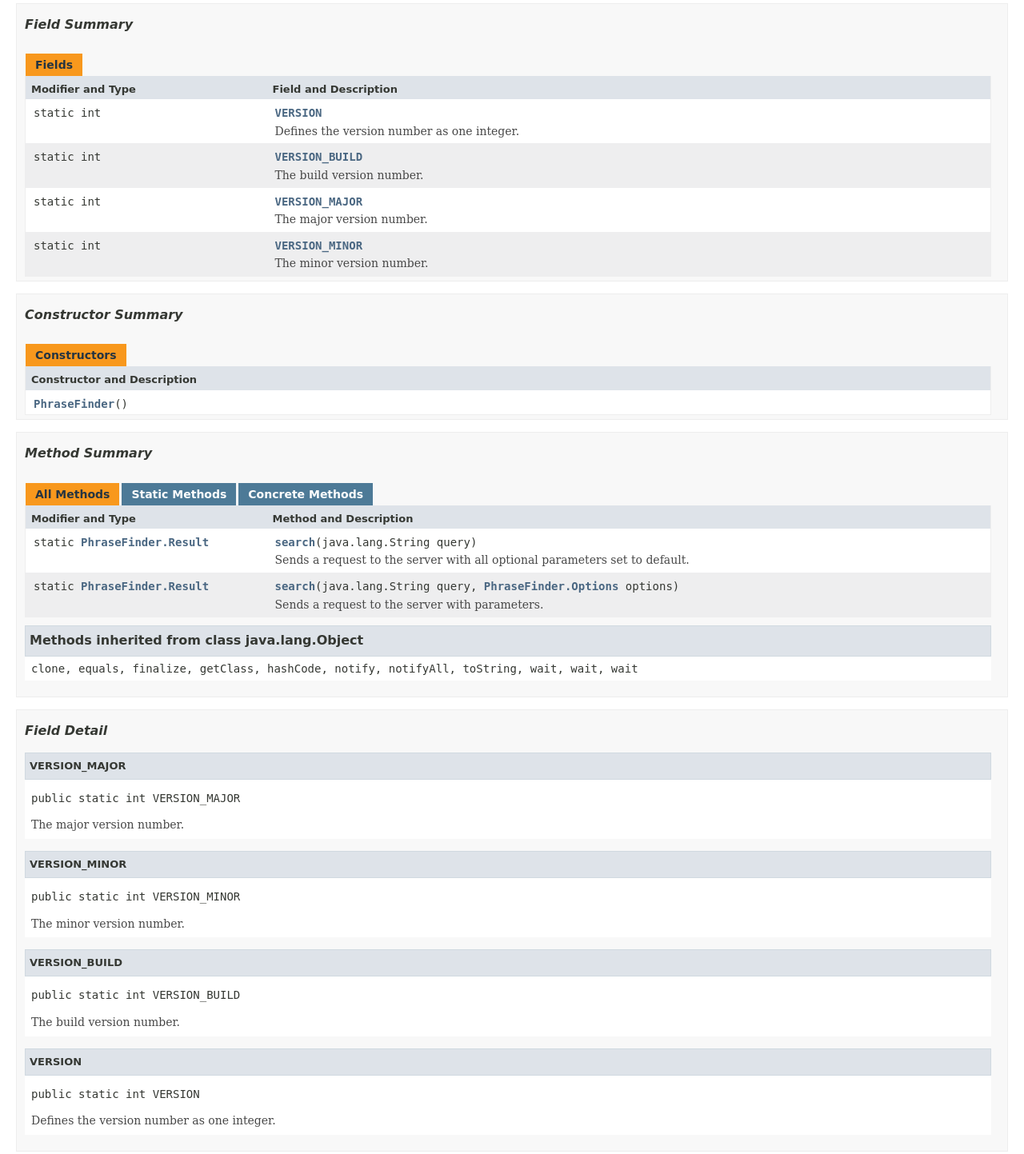
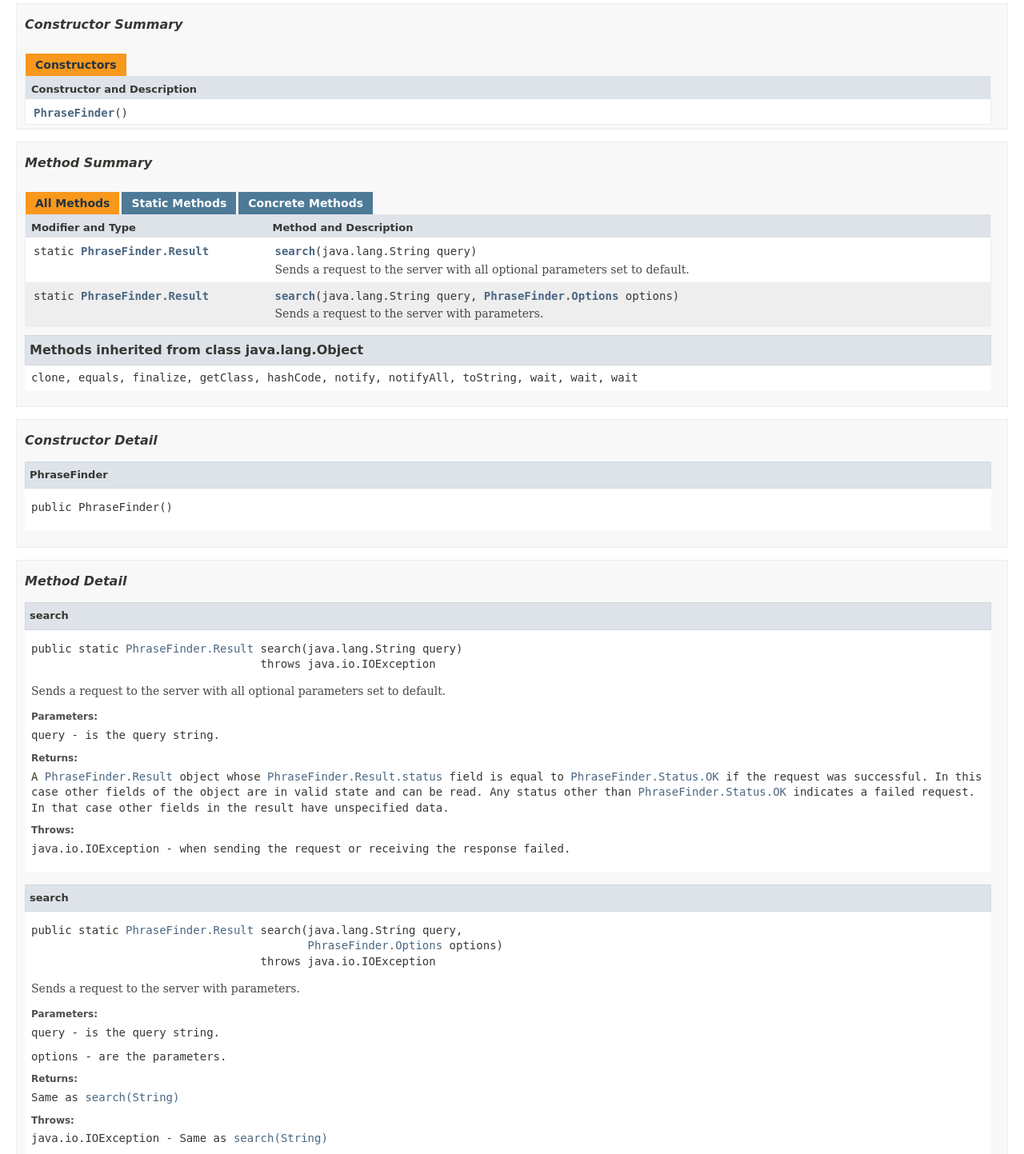
Before and after one commit to rsadasiv/phrasefinder, a plain HTML site: page docs/io/phrasefinder/PhraseFinder.html in a window 1280 px wide. Shown: the part 798-2241 px from the top of the page at 80% size. Drawn offline with Linux system fonts and the light colour scheme; a web font is replaced by a local one.

Commit message:
Regenerated

```diff
--- a/docs/io/phrasefinder/PhraseFinder.html
+++ b/docs/io/phrasefinder/PhraseFinder.html
@@ -2,7 +2,7 @@
 <!-- NewPage -->
 <html lang="en">
 <head>
-<!-- Generated by javadoc (1.8.0_151) on Tue Dec 05 13:34:00 CET 2017 -->
+<!-- Generated by javadoc (1.8.0_151) on Tue Dec 05 17:15:00 CET 2017 -->
 <title>PhraseFinder</title>
 <meta name="date" content="2017-12-05">
 <link rel="stylesheet" type="text/css" href="../../stylesheet.css" title="Style">
@@ -73,13 +73,13 @@ var activeTableTab = "activeTableTab";
 <ul class="subNavList">
 <li>Summary:&nbsp;</li>
 <li><a href="#nested.class.summary">Nested</a>&nbsp;|&nbsp;</li>
-<li><a href="#field.summary">Field</a>&nbsp;|&nbsp;</li>
+<li>Field&nbsp;|&nbsp;</li>
 <li><a href="#constructor.summary">Constr</a>&nbsp;|&nbsp;</li>
 <li><a href="#method.summary">Method</a></li>
 </ul>
 <ul class="subNavList">
 <li>Detail:&nbsp;</li>
-<li><a href="#field.detail">Field</a>&nbsp;|&nbsp;</li>
+<li>Field&nbsp;|&nbsp;</li>
 <li><a href="#constructor.detail">Constr</a>&nbsp;|&nbsp;</li>
 <li><a href="#method.detail">Method</a></li>
 </ul>
@@ -170,45 +170,6 @@ extends java.lang.Object</pre>
 </table>
 </li>
 </ul>
-<!-- =========== FIELD SUMMARY =========== -->
-<ul class="blockList">
-<li class="blockList"><a name="field.summary">
-<!--   -->
-</a>
-<h3>Field Summary</h3>
-<table class="memberSummary" border="0" cellpadding="3" cellspacing="0" summary="Field Summary table, listing fields, and an explanation">
-<caption><span>Fields</span><span class="tabEnd">&nbsp;</span></caption>
-<tr>
-<th class="colFirst" scope="col">Modifier and Type</th>
-<th class="colLast" scope="col">Field and Description</th>
-</tr>
-<tr class="altColor">
-<td class="colFirst"><code>static int</code></td>
-<td class="colLast"><code><span class="memberNameLink"><a href="../../io/phrasefinder/PhraseFinder.html#VERSION">VERSION</a></span></code>
-<div class="block">Defines the version number as one integer.</div>
-</td>
-</tr>
-<tr class="rowColor">
-<td class="colFirst"><code>static int</code></td>
-<td class="colLast"><code><span class="memberNameLink"><a href="../../io/phrasefinder/PhraseFinder.html#VERSION_BUILD">VERSION_BUILD</a></span></code>
-<div class="block">The build version number.</div>
-</td>
-</tr>
-<tr class="altColor">
-<td class="colFirst"><code>static int</code></td>
-<td class="colLast"><code><span class="memberNameLink"><a href="../../io/phrasefinder/PhraseFinder.html#VERSION_MAJOR">VERSION_MAJOR</a></span></code>
-<div class="block">The major version number.</div>
-</td>
-</tr>
-<tr class="rowColor">
-<td class="colFirst"><code>static int</code></td>
-<td class="colLast"><code><span class="memberNameLink"><a href="../../io/phrasefinder/PhraseFinder.html#VERSION_MINOR">VERSION_MINOR</a></span></code>
-<div class="block">The minor version number.</div>
-</td>
-</tr>
-</table>
-</li>
-</ul>
 <!-- ======== CONSTRUCTOR SUMMARY ======== -->
 <ul class="blockList">
 <li class="blockList"><a name="constructor.summary">
@@ -267,54 +228,6 @@ extends java.lang.Object</pre>
 <div class="details">
 <ul class="blockList">
 <li class="blockList">
-<!-- ============ FIELD DETAIL =========== -->
-<ul class="blockList">
-<li class="blockList"><a name="field.detail">
-<!--   -->
-</a>
-<h3>Field Detail</h3>
-<a name="VERSION_MAJOR">
-<!--   -->
-</a>
-<ul class="blockList">
-<li class="blockList">
-<h4>VERSION_MAJOR</h4>
-<pre>public static&nbsp;int VERSION_MAJOR</pre>
-<div class="block">The major version number.</div>
-</li>
-</ul>
-<a name="VERSION_MINOR">
-<!--   -->
-</a>
-<ul class="blockList">
-<li class="blockList">
-<h4>VERSION_MINOR</h4>
-<pre>public static&nbsp;int VERSION_MINOR</pre>
-<div class="block">The minor version number.</div>
-</li>
-</ul>
-<a name="VERSION_BUILD">
-<!--   -->
-</a>
-<ul class="blockList">
-<li class="blockList">
-<h4>VERSION_BUILD</h4>
-<pre>public static&nbsp;int VERSION_BUILD</pre>
-<div class="block">The build version number.</div>
-</li>
-</ul>
-<a name="VERSION">
-<!--   -->
-</a>
-<ul class="blockListLast">
-<li class="blockList">
-<h4>VERSION</h4>
-<pre>public static&nbsp;int VERSION</pre>
-<div class="block">Defines the version number as one integer.</div>
-</li>
-</ul>
-</li>
-</ul>
 <!-- ========= CONSTRUCTOR DETAIL ======== -->
 <ul class="blockList">
 <li class="blockList"><a name="constructor.detail">
@@ -433,13 +346,13 @@ extends java.lang.Object</pre>
 <ul class="subNavList">
 <li>Summary:&nbsp;</li>
 <li><a href="#nested.class.summary">Nested</a>&nbsp;|&nbsp;</li>
-<li><a href="#field.summary">Field</a>&nbsp;|&nbsp;</li>
+<li>Field&nbsp;|&nbsp;</li>
 <li><a href="#constructor.summary">Constr</a>&nbsp;|&nbsp;</li>
 <li><a href="#method.summary">Method</a></li>
 </ul>
 <ul class="subNavList">
 <li>Detail:&nbsp;</li>
-<li><a href="#field.detail">Field</a>&nbsp;|&nbsp;</li>
+<li>Field&nbsp;|&nbsp;</li>
 <li><a href="#constructor.detail">Constr</a>&nbsp;|&nbsp;</li>
 <li><a href="#method.detail">Method</a></li>
 </ul>
```
Also changed, not shown: docs/allclasses-frame.html (+1 -1 lines), docs/allclasses-noframe.html (+1 -1 lines), docs/constant-values.html (+1 -1 lines), docs/deprecated-list.html (+1 -1 lines), docs/help-doc.html (+1 -1 lines), docs/index-all.html (+1 -17 lines), docs/index.html (+1 -1 lines), docs/io/phrasefinder/PhraseFinder.Corpus.html (+1 -1 lines), docs/io/phrasefinder/PhraseFinder.Options.html (+1 -1 lines), docs/io/phrasefinder/PhraseFinder.Phrase.html (+1 -1 lines), docs/io/phrasefinder/PhraseFinder.Result.html (+1 -1 lines), docs/io/phrasefinder/PhraseFinder.Status.html (+1 -1 lines), docs/io/phrasefinder/PhraseFinder.Token.Tag.html (+1 -1 lines), docs/io/phrasefinder/PhraseFinder.Token.html (+1 -1 lines), 4 more files.
